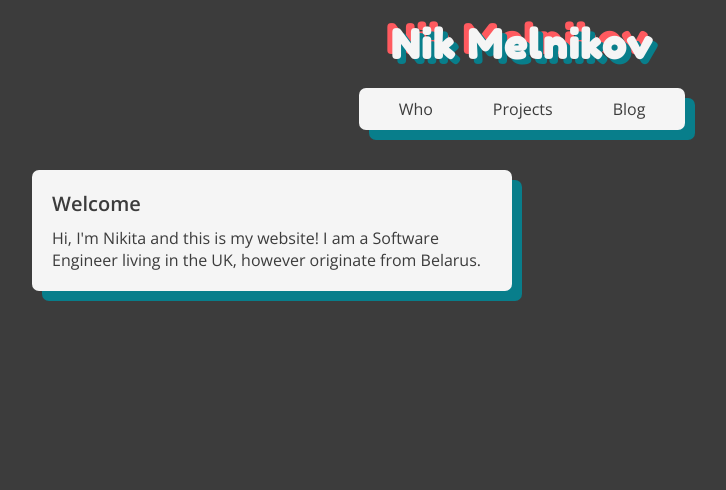
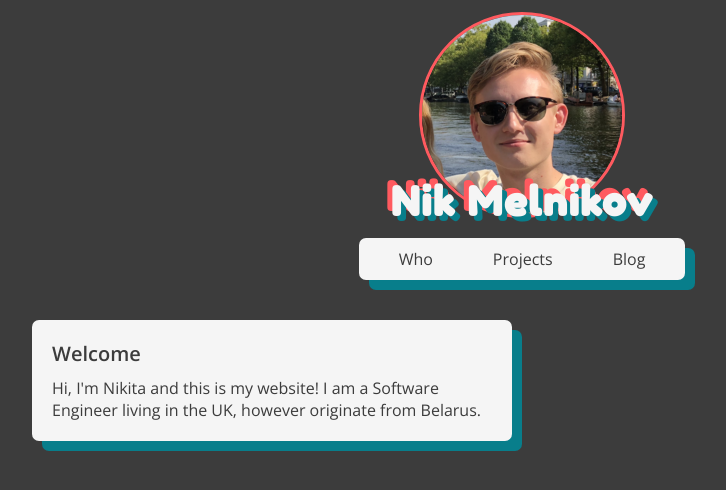
Before and after one commit to Nikym/personal-site, a Gatsby site: page / in a window 1280 px wide. Shown: the whole page, without its empty margins (118-844 px from the left). Built offline with nearby package versions, Linux system fonts and the light colour scheme; Gatsby itself is replaced by a stand-in of ours.

Commit message:
Added a profile picture to the main page

```diff
--- a/src/components/Header/Header.jsx
+++ b/src/components/Header/Header.jsx
@@ -1,5 +1,6 @@
 import React from 'react';
 import Panel from '../Panel/Panel';
+import ProfilePicture from '../../images/pp300.png';
 import { makeStyles } from '@material-ui/core/styles';
 
 const useStyles = makeStyles((theme) => ({
@@ -12,12 +13,23 @@ const useStyles = makeStyles((theme) => ({
       alignItems: 'center',
     },
   },
+  heading: {
+    display: 'flex',
+    justifyContent: 'center',
+    marginTop: '12px',
+  },
   title: {
     ...theme.typography.h1,
     color: theme.palette.colors.coreWhite,
-    margin: 0,
-    margin: '20px 0',
+    position: 'absolute',
+    top: 150,
     textShadow: `5px 5px 0px ${theme.palette.colors.coreTeal}, -5px -5px 0px ${theme.palette.colors.coreRed}`,
+  },
+  image: {
+    borderRadius: '50%',
+    width: '200px',
+    marginBottom: '20px',
+    border: `3px solid ${theme.palette.colors.coreRed}`,
   },
   nav: {
     display: 'flex',
@@ -46,7 +58,10 @@ const Header = () => {
 
   return (
     <div className={classes.root}>
-      <h1 className={classes.title}>Nik Melnikov</h1>
+      <div id="picture-title" className={classes.heading}>
+        <img className={classes.image} src={ProfilePicture}/>
+        <h1 className={classes.title}>Nik Melnikov</h1>
+      </div>
       <Panel className={classes.nav}>
         <a href="#" className={classes.navItem}>Who</a>
         <a href="#" className={classes.navItem}>Projects</a>
```
Also changed, not shown: src/images/pp300.png (added).
